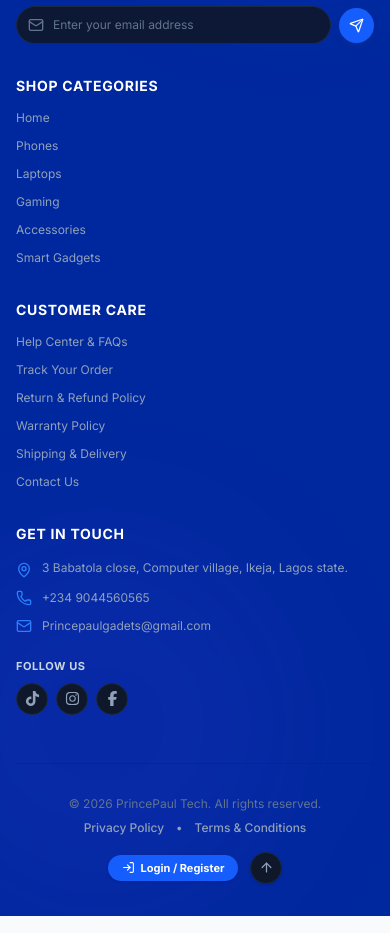
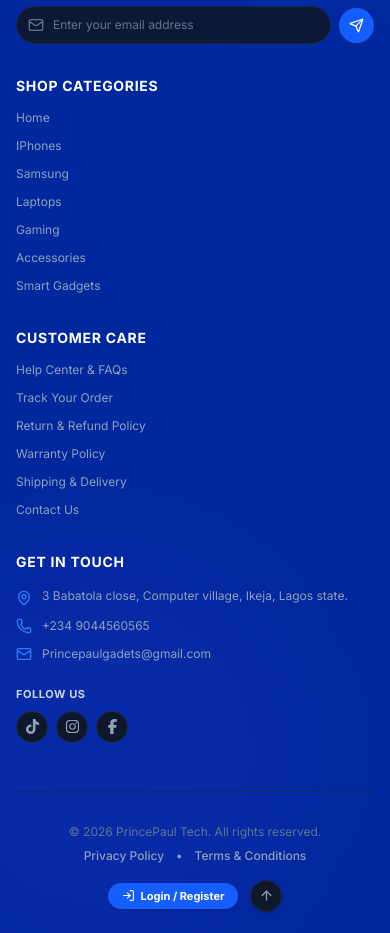
Before and after one commit to Ebuka-Francis/princepaul-gadgetstores, a Next.js app: page / in a window 390 px wide. Shown: the part 1580-2513 px from the top of the page. Built offline with nearby package versions, Linux system fonts and the light colour scheme; no server answers; the database is empty.

Commit message:
feat: update navigation to correct smartphone category names and add Samsung category

```diff
--- a/src/constants/navigation.ts
+++ b/src/constants/navigation.ts
@@ -4,8 +4,12 @@ export const navigation = [
     href: "/",
   },
   {
-    name: "Phones",
-    href: "/category/Smartphones & Tablets",
+    name: "IPhones",
+    href: "/category/iphone",
+  },
+   {
+    name: "Samsung",
+    href: "/category/samsung",
   },
   {
     name: "Laptops",
```
